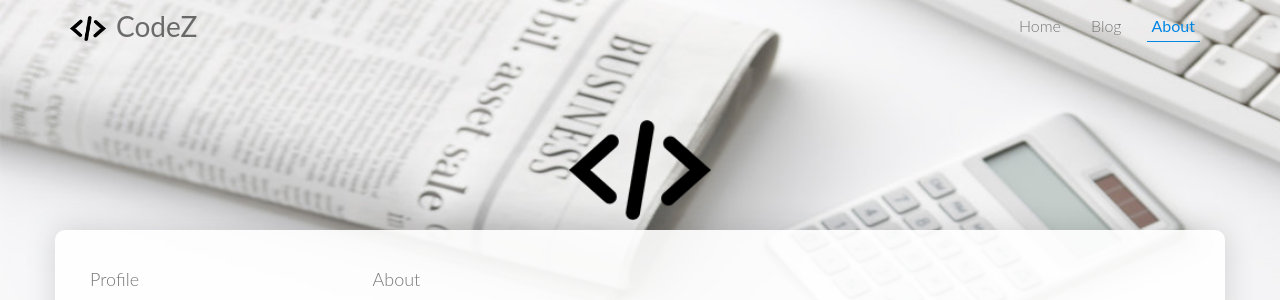
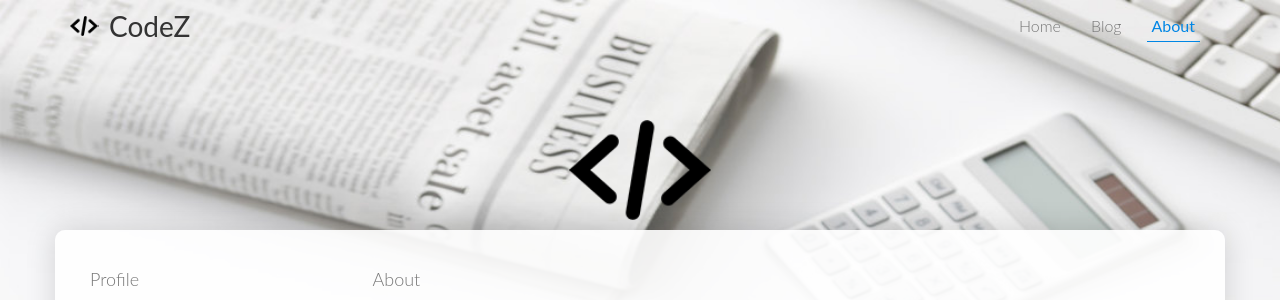
Before and after one commit to CodeZsx/PsnlWebsite, a Django app: page /about/ in a window 1280 px wide. Shown: the top 300 px of the page. Run offline with Django 3.2, Linux system fonts and the light colour scheme; some libraries are stand-ins or nearby versions.

Commit message:
modify logo's css style

```diff
--- a/static/css/custom.css
+++ b/static/css/custom.css
@@ -98,12 +98,12 @@ img {
 .navbar-brand b{
     font-size: 28px;
     font-weight: 400;
-    color: rgba(51,51,51,0.7);
+    color: #333;
 }
 .codez-logo:before{
     background: url("/static/imgs/logo.png");
-    width: 36px;
-    height: 25px;
+    width: 29px;
+    height: 20px;
     display: block;
     content: "";
     float: left;
@@ -603,7 +603,9 @@ img {
 .widget-content ul li {
     margin-bottom: 10px;
 }
-
+.tools-global{
+    text-align: center;
+}
 .rss {
     font-size: 16px;
     margin-top: 30px;
@@ -739,9 +741,8 @@ img {
 
 .overlay ul li {
     display: block;
-    height: 20%;
     height: calc(100% / 3);
-    min-height: 54px;
+    min-height: 72px;
 }
 
 .overlay ul li a {
```
